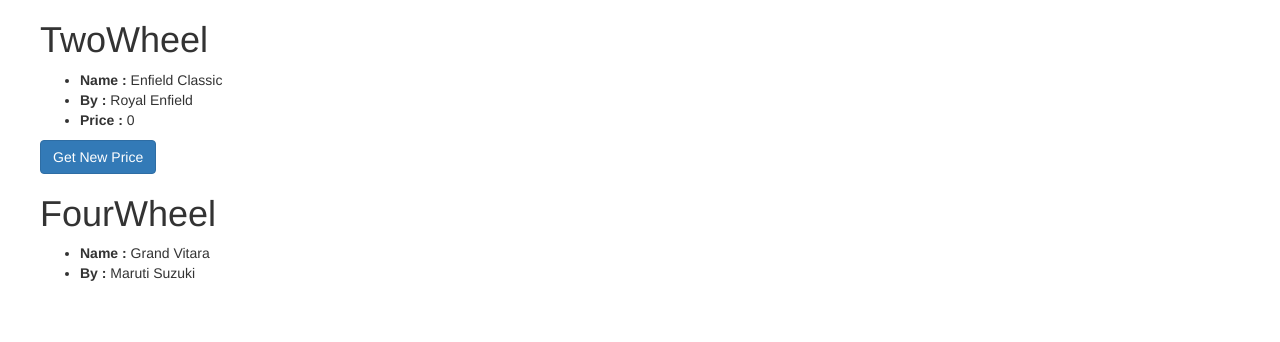
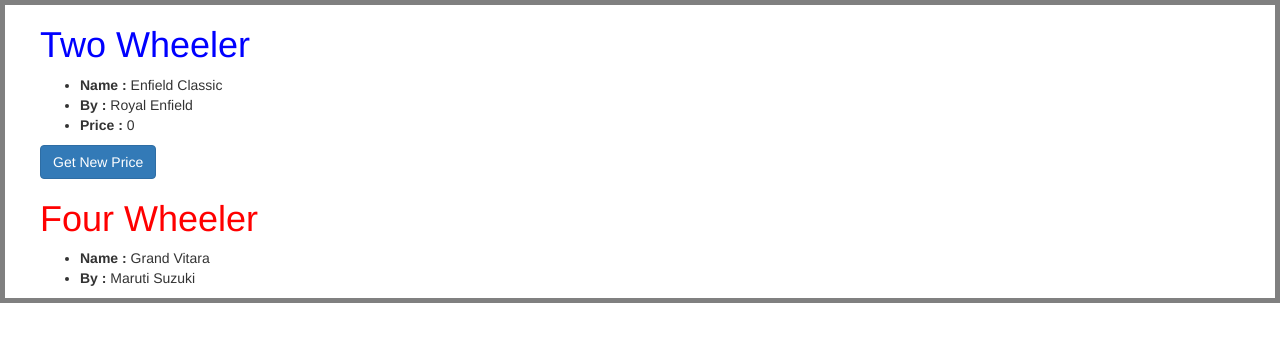
Before and after one commit to SachinKasar/reactjs-state-and-event-handling, a React app: page / in a window 1280 px wide. Built offline with nearby package versions, Linux system fonts and the light colour scheme.

Commit message:
updated for README and files rename

```diff
--- a/src/app/components/FourWheel.js
+++ /dev/null
@@ -1,22 +0,0 @@
-import React from "react";
-
-// FourWheel as a stateless Component
-export const FourWheel = (props) => {
-    return (
-		 <div className="container">
-			<div className="row">
-				<div className="row">
-					<h1> FourWheel </h1>
-					<ul>
-						<li>
-							<b>Name :</b>  {props.name}
-						</li>
-						<li>
-							<b>By :</b>  {props.specs.manufacturer}
-						</li>
-					</ul>
-				</div>
-			</div>
-		  </div>
-        );
-};
--- /dev/null
+++ b/src/app/components/FourWheeler.js
@@ -0,0 +1,22 @@
+import React from "react";
+
+// FourWheel as a stateless Component
+export const FourWheeler = (props) => {
+    return (
+		 <div className="container">
+			<div className="row">
+				<div className="row">
+					<h1 style={{color:'red'}}> Four Wheeler </h1>
+					<ul>
+						<li>
+							<b>Name :</b>  {props.name}
+						</li>
+						<li>
+							<b>By :</b>  {props.specs.manufacturer}
+						</li>
+					</ul>
+				</div>
+			</div>
+		  </div>
+        );
+};
--- a/src/app/components/TwoWheel.js
+++ /dev/null
@@ -1,44 +0,0 @@
-import React from "react";
-import {render} from "react-dom";
-// TwoWheel as a Class Component
-export class TwoWheel extends React.Component {
-	constructor(props) {
-		super();
-	    this.price = props.price;
-		// this.state = {price:props.price}
-		this.handleOnClick = this.handleOnClick.bind(this);
-	}
-
-	handleOnClick() {
-		this.price = "Rs.100000";
-		// this.setState({price:'Rs. 100000'});
-		console.log('Get New Price');
-	}
-
-    render() {
-        return (
-		    <div className="container">
-                <div className="row">
-				    <div className="row">
-						<h1> TwoWheel </h1>
-						<ul>
-							<li>
-								<b>Name :</b> {this.props.name}
-							</li>
-							<li>
-								<b>By :</b> {this.props.specs.manufacturer}
-							</li>
-
-							<li>
-								<b>Price :</b> {this.price}
-							</li>
-
-						</ul>
-						<button onClick={this.handleOnClick} className="btn btn-primary" >Get New Price</button>
-					</div>
-				</div>
-				</div>
-
-        );
-    }
-}
--- /dev/null
+++ b/src/app/components/TwoWheeler.js
@@ -0,0 +1,44 @@
+import React from "react";
+import {render} from "react-dom";
+// TwoWheel as a Class Component
+export class TwoWheeler extends React.Component {
+	constructor(props) {
+		super();
+	    this.price = props.price;
+		// this.state = {price:props.price}
+		this.handleOnClick = this.handleOnClick.bind(this);
+	}
+
+	handleOnClick() {
+		this.price = "Rs.100000";
+		// this.setState({price:'Rs. 100000'});
+		console.log('Get New Price');
+	}
+
+    render() {
+        return (
+		    <div className="container">
+                <div className="row">
+				    <div className="row">
+						<h1 style={{color:'blue'}}> Two Wheeler </h1>
+						<ul>
+							<li>
+								<b>Name :</b> {this.props.name}
+							</li>
+							<li>
+								<b>By :</b> {this.props.specs.manufacturer}
+							</li>
+
+							<li>
+								<b>Price :</b> {this.price}
+							</li>
+
+						</ul>
+						<button onClick={this.handleOnClick} className="btn btn-primary" >Get New Price</button>
+					</div>
+				</div>
+				</div>
+
+        );
+    }
+}
--- a/src/app/index.js
+++ b/src/app/index.js
@@ -1,20 +1,20 @@
 import React from "react";
 import {render} from "react-dom";
 
-import {TwoWheel} from "./components/TwoWheel";
-import {FourWheel} from "./components/FourWheel";
+import {TwoWheeler} from "./components/TwoWheeler";
+import {FourWheeler} from "./components/FourWheeler";
 
 class App extends React.Component {
     render() {
-		var twoWheelSpecs = {manufacturer : "Royal Enfield"};
-		var fourWheelSpecs = {manufacturer : "Maruti Suzuki"};
+		let twoWheelSpecs = {manufacturer : "Royal Enfield"};
+		let fourWheelSpecs = {manufacturer : "Maruti Suzuki"};
 
         return (
-			<div>
+			<div style={{border: '5px solid grey'}}>
 				 <div className="container">
 					<div className="row">
 						<div className="row">
-							<TwoWheel name="Enfield Classic" specs={twoWheelSpecs} price="0"/>
+							<TwoWheeler name="Enfield Classic" specs={twoWheelSpecs} price="0"/>
 						</div>
 					</div>
 				  </div>
@@ -22,7 +22,7 @@
 				  <div className="container">
 					<div className="row">
 						<div className="row">
-							<FourWheel name="Grand Vitara" specs={fourWheelSpecs}/>
+							<FourWheeler name="Grand Vitara" specs={fourWheelSpecs}/>
 						</div>
 					</div>
 				  </div>
--- a/src/index.html
+++ b/src/index.html
@@ -5,7 +5,7 @@
     <meta charset="UTF-8">
     <meta name="viewport" content="width=device-width, user-scalable=no, initial-scale=1.0, maximum-scale=1.0, minimum-scale=1.0">
     <meta http-equiv="X-UA-Compatible" content="ie=edge">
-    <title>State and event handling</title>
+    <title>States and events</title>
     <link rel="stylesheet" href="https://maxcdn.bootstrapcdn.com/bootstrap/3.3.7/css/bootstrap.min.css" integrity="sha384-BVYiiSIFeK1dGmJRAkycuHAHRg32OmUcww7on3RYdg4Va+PmSTsz/K68vbdEjh4u" crossorigin="anonymous">
 </head>
 
```
Also changed, not shown: README.md.
